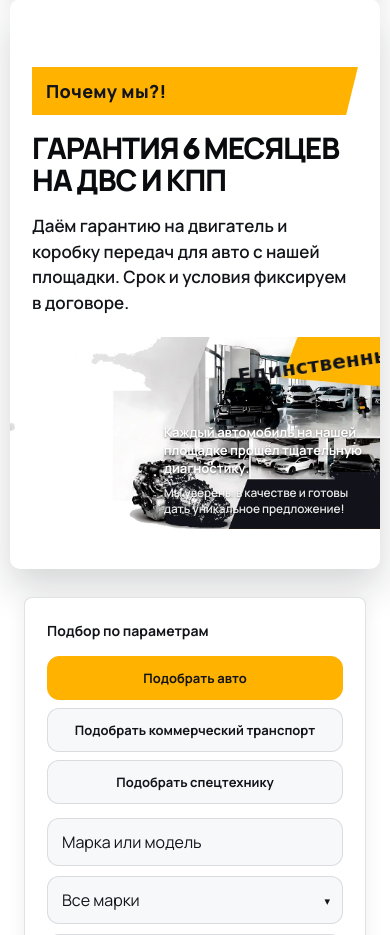
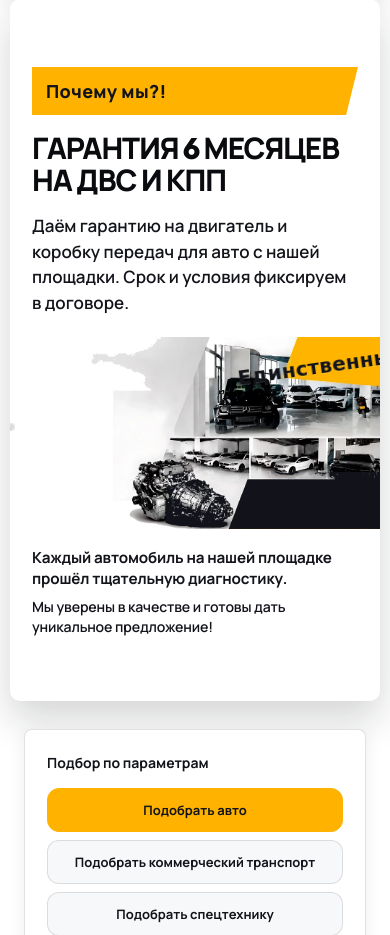
Before and after one commit to dazzyrel13/Tehnika-Goda, a Django app: page / in a window 390 px wide. Shown: the part 1463-2398 px from the top of the page. Run offline with Django 5.2, Linux system fonts and the light colour scheme; data comes from the database, SQL or seed files in the repository; data that the repository does not hold is empty; parts of the project's set-up code (start-up, migrations or seed data) failed here and were passed over; some libraries are stand-ins or nearby versions; some web fonts are replaced.

Commit message:
Stack warranty aside text under image on mobile
Absolute white-on-photo copy was unreadable on phones; keep it in normal flow below the banner.

Co-authored-by: Cursor <cursoragent@cursor.com>

```diff
--- a/static/css/style.css
+++ b/static/css/style.css
@@ -2520,23 +2520,33 @@ header.is-scrolled {
     .ed-warranty__write-word {
         font-size: clamp(1.25rem, 5vw, 1.6rem);
         padding-bottom: 8px;
-    }
-
+        white-space: normal;
+    }
+
+    /* Keep diagnostic copy below the image — no white-on-photo overlay on phones */
     .ed-warranty__aside {
-        right: 3%;
-        bottom: 4%;
-        width: min(56%, 260px);
+        position: static;
+        right: auto;
+        bottom: auto;
+        width: 100%;
         gap: 8px;
+        padding: 18px 22px 24px;
+        color: var(--text-main);
+        background: #fff;
     }
 
     .ed-warranty__aside-title {
-        font-size: 0.82rem;
-        line-height: 1.35;
+        font-size: 0.95rem;
+        line-height: 1.4;
+        color: var(--text-main);
+        text-shadow: none;
     }
 
     .ed-warranty__aside-sub {
-        font-size: 0.74rem;
-        line-height: 1.35;
+        font-size: 0.88rem;
+        line-height: 1.4;
+        color: var(--text-muted);
+        text-shadow: none;
     }
 
     .process-grid,
--- a/templates/base.html
+++ b/templates/base.html
@@ -35,7 +35,7 @@
     <link rel="preload" href="{% static 'fonts/unbounded-cyrillic-wght.woff2' %}" as="font" type="font/woff2" crossorigin>
     {% block font_preload %}{% endblock %}
     <link rel="stylesheet" href="{% static 'css/fonts.css' %}?v=1">
-    <link rel="stylesheet" href="{% static 'css/style.css' %}?v=9.67">
+    <link rel="stylesheet" href="{% static 'css/style.css' %}?v=9.68">
 
     <!-- PWA Core Meta -->
     <link rel="manifest" href="/manifest.json">
```
